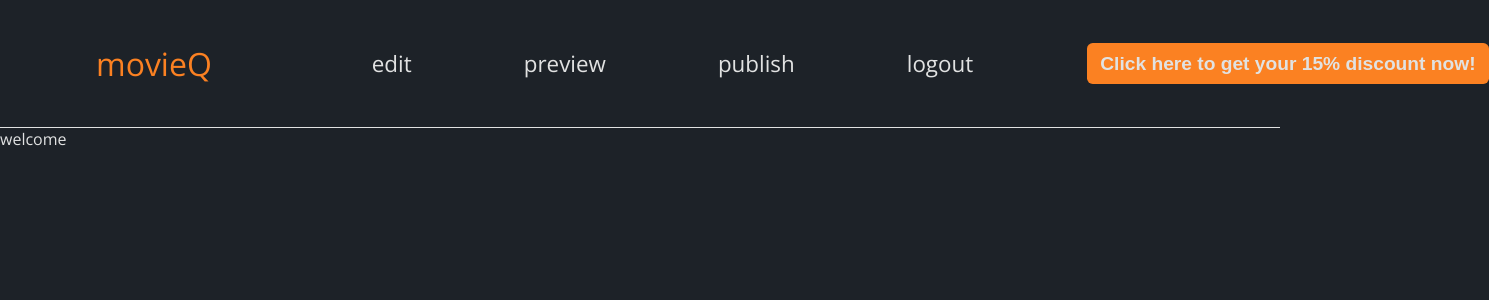
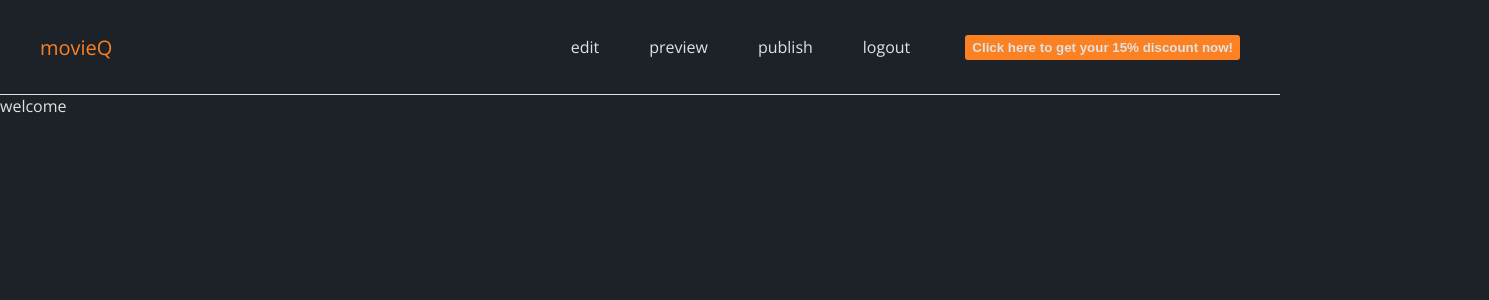
Before and after one commit to jgrimshaw/movieQ, a React (Create React App) app in the folder client/: page / in a window 1280 px wide. Shown: the top 300 px of the page, 1489 px wide, since content can reach past the window. Built offline with nearby package versions, Linux system fonts and the light colour scheme.

Commit message:
css edits

```diff
--- a/client/src/Components/Form.tsx
+++ b/client/src/Components/Form.tsx
@@ -20,8 +20,8 @@ export default function Form(props: FormProps) {
     };
 
     return (
-        <div>
-            <form onSubmit={onSubmit}>
+
+        <form className="form" onSubmit={onSubmit}>
             <h2>Series</h2>
             <input
                 type='text'
@@ -62,15 +62,15 @@ export default function Form(props: FormProps) {
                 onChange={onChange}
             />
 
-                <div>
-                    <button>Set Time and Date</button>
-                    <button>Save</button>
+            <div className="btn-container">
+                <button className="btn">Set Time and Date</button>
+                <button className="btn">Save</button>
             </div>
 
         </form>
 
 
-        </div>
+
 
     )
 
--- a/client/src/Components/SeriesList.tsx
+++ b/client/src/Components/SeriesList.tsx
@@ -10,24 +10,28 @@ export default function SeriesList(props: any) {
     const handleClick = (event, i) => {
         setSelected(event.target);
         setSerieIndex(i)
-        console.log(typeof serieIndex);
+        // console.log(typeof serieIndex);
     }
 
     // onClick render movies that belong to the clicked serie
     return (
-        <div>
+        <>
+            <div className="list-container">
+                <h2>Your MovieQ</h2>
+                <ul>
+                    {props.series[serieIndex].videos.map((video, i) =>
+                        <li key={i}>{video.title}</li>
+                    )}
+                </ul>
+            </div>
+            <div className="list-container">
+                <h2>Your Series</h2>
                 <ul>
                     {props.series.map((serie, i) =>
                         <li key={i} onClick={event => handleClick(event, i)}>{serie.title}</li>)
                     }
                 </ul>
-
-            <ul>
-                {props.series[serieIndex].videos.map((video) =>
-                    <li>{video.title}</li>
-                )}
-            </ul>
-
             </div>
+        </>
     )
 };
--- a/client/src/Layout.tsx
+++ b/client/src/Layout.tsx
@@ -1,5 +1,5 @@
 import { Outlet } from "react-router-dom";
-import "./layout.scss";
+import "./styles/layout.scss";
 import Header from "./Components/Header";
 
 export default function Layout() {
--- a/client/src/index.tsx
+++ b/client/src/index.tsx
@@ -3,7 +3,7 @@ import ReactDOM from "react-dom/client";
 import reportWebVitals from "./reportWebVitals";
 import Router from "./router";
 import { ApolloClient, InMemoryCache, ApolloProvider } from "@apollo/client";
-import "./index.scss";
+import "./styles/layout.scss";
 
 const client = new ApolloClient({
     uri: "http://localhost:4000/",
@@ -12,7 +12,7 @@ const client = new ApolloClient({
 
 const element = document.getElementById("root")
 
-if(element === null) {
+if (element === null) {
     throw new Error('must define root element')
 }
 
--- a/client/src/layout.scss
+++ /dev/null
@@ -1,67 +0,0 @@
-main {
-    display: flex;
-    flex-direction: column;
-}
-
-// HEADER
-
-header {
-    background-color: #1D2228;
-    border-bottom: 1px solid #E1E2E2;
-    display: flex;
-    flex-direction: row;
-    padding: 2em;
-    align-items: center;
-
-    // background: linear-gradient(180deg, rgba(29,34,40,1) 70%, rgba(225,226,226,1) 100%);
-}
-
-.header-menu-item--logo {
-    color: #FB8122;
-    font-size: 2em;
-    font-weight: 300;
-    padding: 0 2em;
-    text-align: center;
-}
-
-.header-menu-items {
-    display: flex;
-    flex-direction: row;
-    justify-content: end;
-    list-style-type: none;
-    width: 100%;
-
-    .header-menu-item {
-        color: #E1E2E2;
-        padding: 0 2.5em;
-        font-size: 1.4em;
-    }
-}
-
-.header-btn {
-    background-color: #FB8122;
-    border: none;
-    margin-right: 2rem;
-    white-space: nowrap;
-    padding: 0.5em 0.7em;
-    color: #E1E2E2;
-    font-size: 1.2rem;
-    font-weight: 600;
-    border-radius: 0.3em;
-    margin-left: 3em;
-}
-
-
-// PUBLISH PAGE
-.publish-main-container {
-    display: flex;
-    justify-content: space-between;
-    padding: 5rem
-}
-
-.iframe-and-serie-title-container {
-    width: 70%
-}
-
-
-// EDIT PAGE
--- a/client/src/pages/Edit.tsx
+++ b/client/src/pages/Edit.tsx
@@ -1,3 +1,5 @@
+
+// @ts-nocheck
 
 import { useQuery, useMutation, gql } from "@apollo/client";
 import Form from '../Components/Form';
@@ -40,7 +42,7 @@ export default function Edit() {
     // console.log(data);
 
     return (
-        <>
+        <div className="edit-main-container">
             <Form handleSubmit={(values: any) => createSerie({
                 variables: {
                     title: values.serieTitle,
@@ -61,10 +63,10 @@ export default function Edit() {
                 }
             })}
             />
-            <div>
-                {/* {JSON.stringify(data)} */}
-                <SeriesList series={data.series} />
-            </div>
-        </>
+
+            {/* {JSON.stringify(data)} */}
+            <SeriesList series={data.series} />
+
+        </div>
     )
 }
--- a/client/src/index.scss
+++ b/client/src/styles/base/_base.scss
@@ -11,9 +11,15 @@ main,
     height: 100%;
 }
 
+html {
+    // use this to make everything in 10s, ex. 2.2rem == 22 px / 1.6rem = 16px
+    font-size: 62.5%;
+}
+
 body {
     margin: 0;
     font-family: 'Open Sans', sans-serif;
+    font-size: 1.6rem;
     background-color: #1D2228;
-    color: #E1E2E2
+    color: #E1E2E2;
 }
--- /dev/null
+++ b/client/src/styles/base/_settings.scss
@@ -0,0 +1,12 @@
+
+// colors
+$color-grey: #1D2228;
+$color-orange: #FB8122;
+$color-white: #E1E2E2;
+
+
+
+// fonts
+$font-light: 300;
+$font-bold: 600;
+$font-spacing: 0.05em;
--- /dev/null
+++ b/client/src/styles/layout.scss
@@ -0,0 +1,133 @@
+@import 'base/settings';
+@import 'base/base';
+
+main {
+    display: flex;
+    flex-direction: column;
+}
+
+// HEADER
+
+header {
+    background-color: $color-grey;
+    border-bottom: 1px solid $color-white;
+    display: flex;
+    flex-direction: row;
+    padding: 2rem;
+    align-items: center;
+
+    // background: linear-gradient(180deg, rgba(29,34,40,1) 70%, rgba(225,226,226,1) 100%);
+}
+
+.header-menu-item--logo {
+    color: $color-orange;
+    font-size: 2rem;
+    font-weight: $font-light;
+    padding: 0 2rem;
+    text-align: center;
+}
+
+.header-menu-items {
+    display: flex;
+    flex-direction: row;
+    justify-content: end;
+    list-style-type: none;
+    width: 100%;
+
+    .header-menu-item {
+        color: #E1E2E2;
+        padding: 0 2.5rem;
+    }
+}
+
+.header-btn {
+    background-color: $color-orange;
+    border: none;
+    margin-right: 2rem;
+    white-space: nowrap;
+    padding: 0.5rem 0.7rem;
+    color: $color-white;
+    font-weight: $font-bold;
+    border-radius: 0.3rem;
+    margin-left: 3rem;
+}
+
+
+// PUBLISH PAGE
+.publish-main-container {
+    display: flex;
+    justify-content: space-between;
+    padding: 5rem
+}
+
+.iframe-and-serie-title-container {
+    width: 70%
+}
+
+
+// EDIT PAGE
+h2 {
+    color: $color-orange;
+    font-weight: $font-bold;
+    border-bottom: 1px solid $color-orange;
+    padding-bottom: 0.3rem;
+}
+
+.edit-main-container {
+    display: flex;
+    justify-content: space-evenly;
+    margin: auto;
+}
+
+.form {
+    display: flex;
+    flex-direction: column;
+
+    input {
+        color: $color-white;
+        height: 2.5rem;
+        margin-bottom: 2rem;
+        width: 28rem;
+        border: none;
+        border-radius: 0.3rem;
+        padding-left: 1rem;
+        background-color: lighten($color-grey, 10%);
+
+        &:focus-visible {
+            outline: none;
+            border: 1px solid $color-orange;
+        }
+
+        &::placeholder {
+            color: darken($color-white, 40%);
+            font-weight: $font-light;
+            letter-spacing: $font-spacing;
+        }
+    }
+}
+
+.btn-container {
+    display: flex;
+    justify-content: space-between;
+}
+
+.btn {
+    background-color: $color-grey;
+    border: 1px solid darken($color-orange, 25%);
+    color: darken($color-orange, 25%);
+    font-weight: $font-bold;
+    letter-spacing: $font-spacing;
+    padding: 0.5rem 1rem;
+    border-radius: 0.4rem;
+
+    &:hover {
+        background-color: lighten($color-grey, 2%);
+        border: 1px solid $color-orange;
+        color: $color-orange;
+    }
+}
+
+
+.list-container{
+    width: 20rem;
+}
```
Lines whose indentation alone changed are shown as unchanged.
